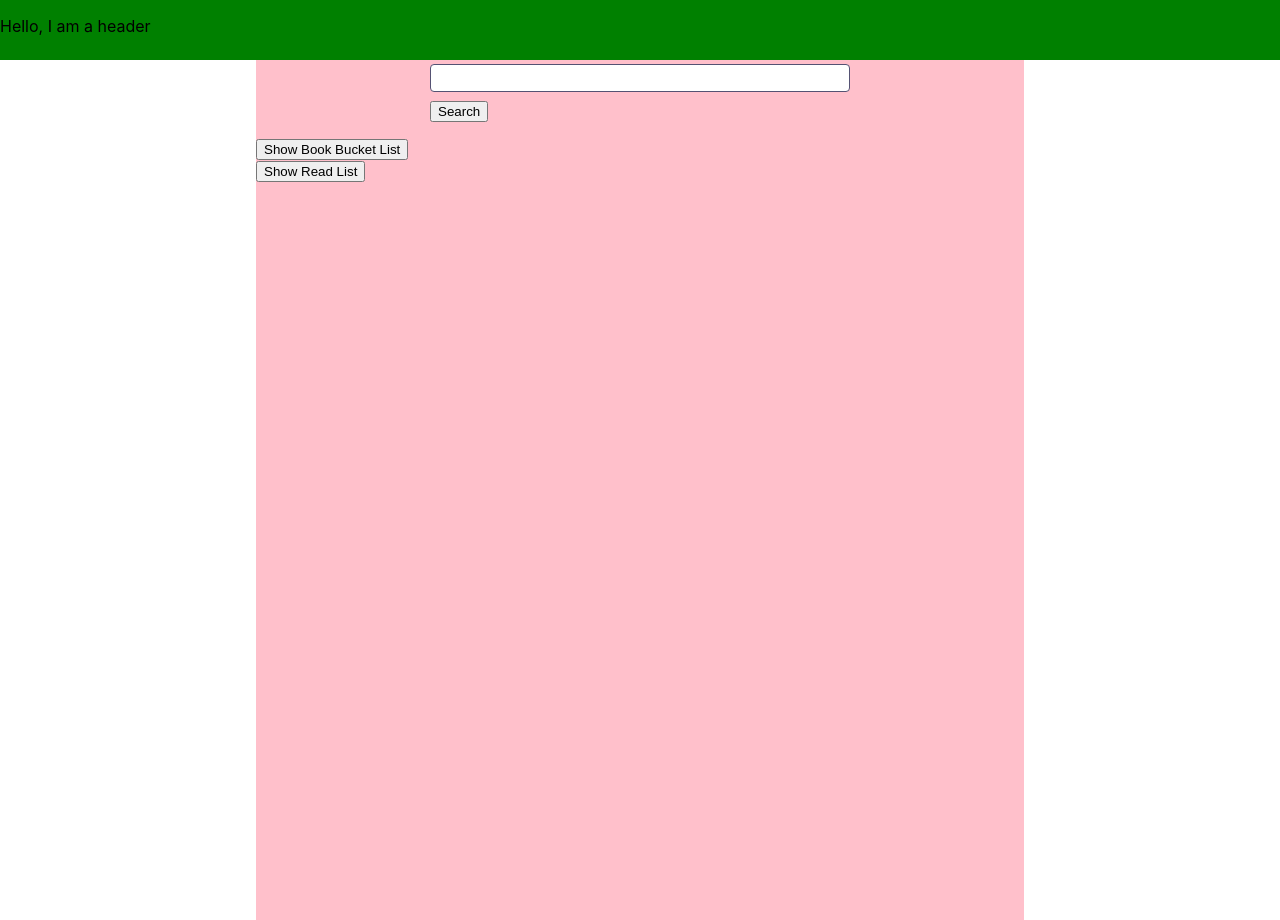
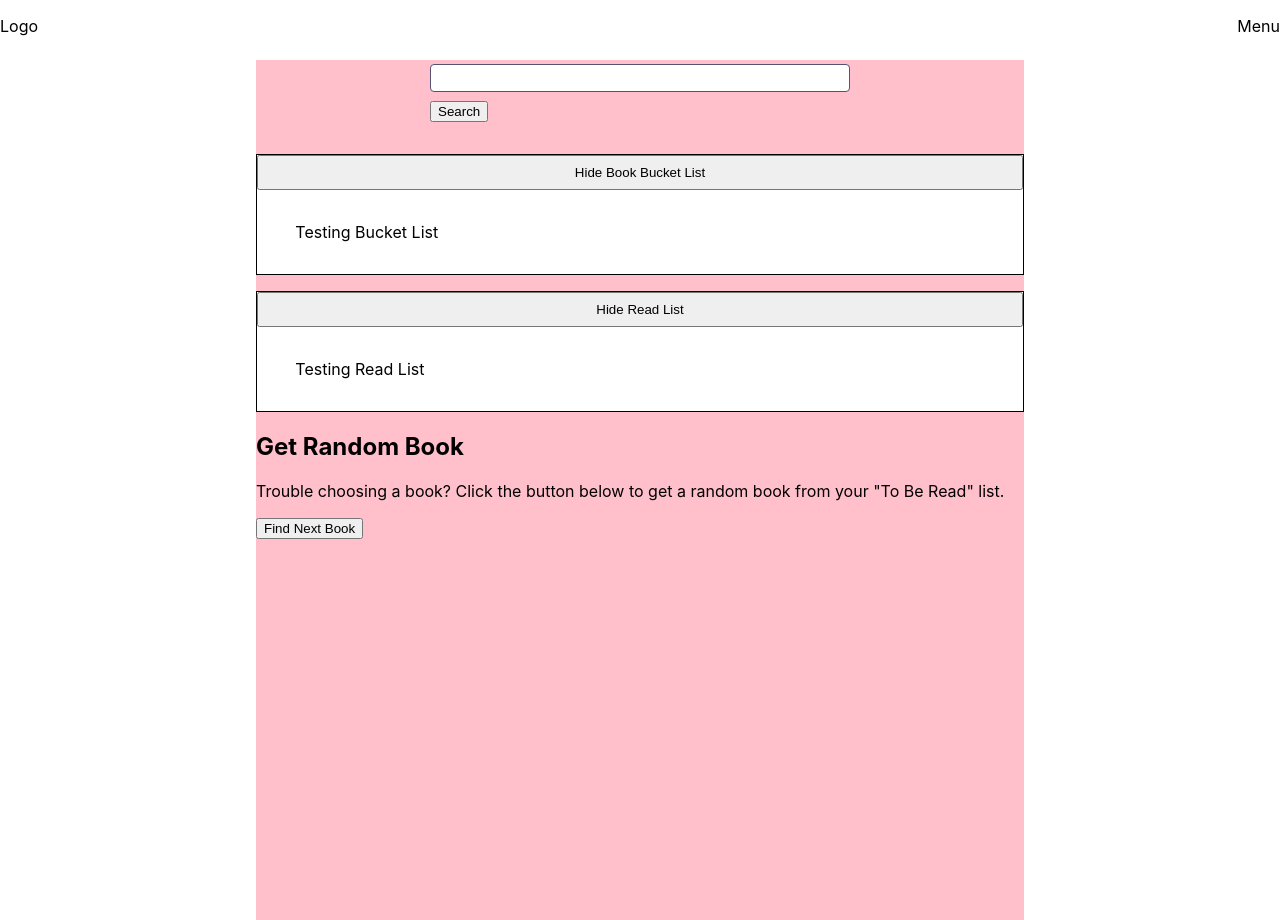
Before and after one commit to ElizabethClohosey/Book-club, a React (Create React App) app: page / in a window 1280 px wide. Built offline with nearby package versions, Linux system fonts and the light colour scheme.

Commit message:
random book is functioning.  Added logo image.  Added logo and menu layout to header. Added logo png.  Set list buttons to default to show

```diff
--- a/src/App.css
+++ b/src/App.css
@@ -2,6 +2,7 @@
 /* Layout  */
 header {
   background: green;
+  background: white;
   position: fixed;
   top: 0;
   width: 100%;
@@ -38,13 +39,24 @@ main {
   overflow: scroll;
 }
 
+.list-wrapper {
+  border: 1px solid black;
+  background: white;
+  margin-bottom: 1rem;
+}
+
+.list-wrapper button:first-of-type {
+  width: 100%;
+  padding: .5rem 0;
+}
+
 .search-results,
 .bucket-list,
 .read-list {
   display: flex;
   flex-wrap: nowrap;
   width: 90%;
-  margin: auto;
   overflow-x: scroll;
-  margin-bottom: 1rem;
+  /* margin: 1rem 0; */
+  margin: 1rem auto;
 }
--- a/src/components/bucket-list.jsx
+++ b/src/components/bucket-list.jsx
@@ -9,12 +9,12 @@ const BucketList = ({
   removeFromBucketList,
   addToReadList,
 }) => {
-  const [showList, setShowList] = useState(false);
+  const [showList, setShowList] = useState(true);
   // console.log(bucketListBooks);
   return (
     <section className="list-wrapper">
       <button onClick={() => setShowList(!showList)}>
-        Show Book Bucket List
+        {showList ? "Hide Book Bucket List" : "Show Book Bucket List"}
       </button>
       {showList && (
         <section className="bucket-list">
--- a/src/components/layout/header.jsx
+++ b/src/components/layout/header.jsx
@@ -1,9 +1,17 @@
 import React from "react";
-
+import Logo from "../../assets/images/logo-sm.png";
 const Header = () => {
   return (
     <header>
-      <p>Hello, I am a header</p>
+      <div style={{ display: "flex", alignItems: "center", justifyContent: 'space-between' }}>
+        <p>Logo</p>
+        <p>Menu</p>
+        {/* <img
+          style={{ height: "55px" }}
+          src={Logo}
+          alt="book club bitches text above books"
+        /> */}
+      </div>
     </header>
   );
 };
--- /dev/null
+++ b/src/components/random-book.jsx
@@ -0,0 +1,95 @@
+import React, { useState } from "react";
+import BookCard from "./common/book-card";
+
+const ReadList = ({ bucketListBooks }) => {
+  console.log(bucketListBooks);
+  const [randomBook, setRandomBook] = useState({});
+  console.log(randomBook);
+  const getRandomBook = (testing) => {
+    // let randomBook = {};
+    if (bucketListBooks && bucketListBooks.length > 1) {
+      setRandomBook(
+        bucketListBooks[Math.floor(Math.random() * bucketListBooks.length)]
+      );
+      // randomBook =
+      //   bucketListBooks[Math.floor(Math.random() * bucketListBooks.length)];
+
+      // setUserMessage(null);
+    } else {
+      console.log("No random book for you");
+      // setIsMessageErr(true);
+      // setUserMessage({
+      //   type: "RANDOM_BOOK_MESSAGE",
+      //   message: `Add some books to your "To Be Read" list"`,
+      // });
+      // if (userMessage) {
+      //   userMessageRef.current.scrollIntoView();
+      // }
+    }
+    console.log(randomBook);
+  };
+
+  return (
+    <section>
+      <h2>Get Random Book</h2>
+      <div>
+        <p>
+          Trouble choosing a book? Click the button below to get a random book
+          from your "To Be Read" list.
+        </p>
+        {Object.keys(randomBook).length > 0 && (
+          <>
+            <div className="book-card-wrapper random-book">
+              <BookCard
+                // handleClick={() => handleBookClick(volume)}
+                // handleKeyDown={(e) => openModalOnEnter(volume, e)}
+                title={randomBook.volumeInfo.title}
+                author={
+                  randomBook.volumeInfo.authors
+                    ? randomBook.volumeInfo.authors[0]
+                    : "N/A"
+                }
+                imgSrc={
+                  randomBook.volumeInfo.imageLinks &&
+                  randomBook.volumeInfo.imageLinks.thumbnail
+                    ? randomBook.volumeInfo.imageLinks.thumbnail
+                    : "#"
+                }
+              />
+            </div>
+          </>
+        )}
+        {/* <div>
+          {userMessage && userMessage.type === "RANDOM_BOOK_MESSAGE" ? (
+            <div>
+              <UserMessage message={userMessage} isErrMessage={isMessageErr} />
+            </div>
+          ) : (
+            <>
+              {Object.keys(randomBook).length > 0 && (
+                <>
+                  <div className="book-card-wrapper random-book">
+                    <BookCard
+                      title={randomBook.title}
+                      author={randomBook.author}
+                      genre={randomBook.genre}
+                      imgSrc={randomBook.img}
+                      isLargeCard={true}
+                    />
+                  </div>
+                </>
+              )}
+              <br />
+              <br />
+            </>
+          )}
+        </div> */}
+
+        <button className="btn" onClick={getRandomBook}>
+          Find Next Book
+        </button>
+      </div>
+    </section>
+  );
+};
+export default ReadList;
--- a/src/components/read-list.jsx
+++ b/src/components/read-list.jsx
@@ -3,21 +3,21 @@ import BookCard from "./common/book-card";
 
 const ReadList = ({ readList }) => {
   console.log(readList);
-  const [showList, setShowList] = useState(false);
+  const [showList, setShowList] = useState(true);
   return (
     <section className="list-wrapper">
       <button className="list-btn" onClick={() => setShowList(!showList)}>
-        Show Read List
+        {showList ? "Hide Read List" : "Show Read List"}
       </button>
       {showList && (
         <section className="read-list">
           {Object.keys(readList).length > 0 ? (
             readList.map((volume) => (
-              <div className="book-card-wrapper">
+              <div key={volume.id} className="book-card-wrapper">
                 <BookCard
                   //  handleClick={() => handleBookClick(volume)}
                   //  handleKeyDown={(e) => openModalOnEnter(volume, e)}
-                  key={volume.id}
+
                   title={volume.volumeInfo.title}
                   author={
                     volume.volumeInfo.authors
--- a/src/components/single-page-app.jsx
+++ b/src/components/single-page-app.jsx
@@ -2,6 +2,7 @@ import React, { useState, useReducer, useEffect } from "react";
 import BucketList from "./bucket-list";
 import BookSearch from "./pages/book-search";
 import ReadList from "./read-list";
+import RandomBook from "./random-book";
 import Modal from "./common/modal";
 
 const SinglePageApp = () => {
@@ -135,6 +136,7 @@ const SinglePageApp = () => {
         addToReadList={addToReadList}
       />
       <ReadList readList={readList} />
+      <RandomBook bucketListBooks={bucketListBooks} />
       {showModal && (
         <Modal
           modalHeader={
```
Also changed, not shown: src/assets/images/logo-sm.png (added).
